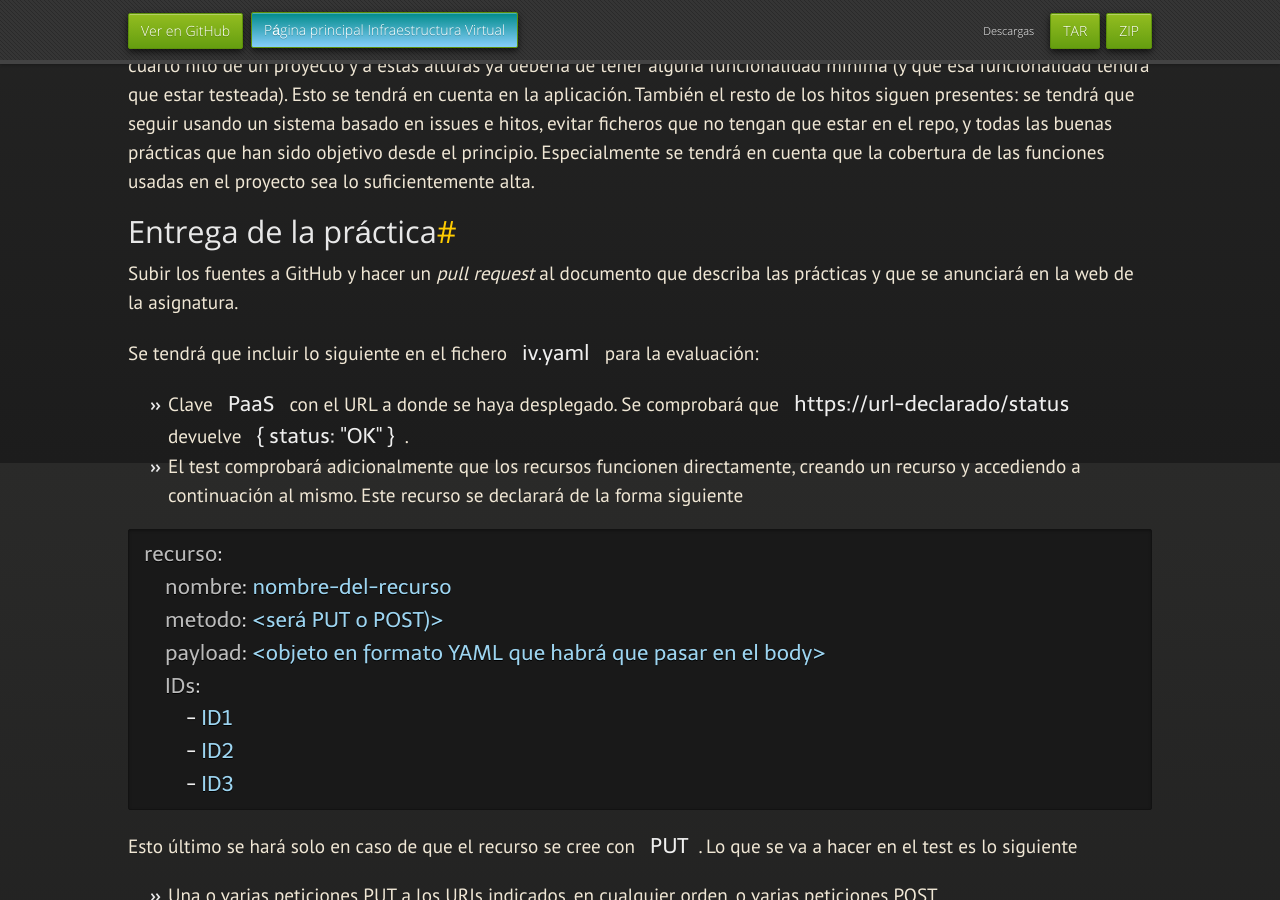
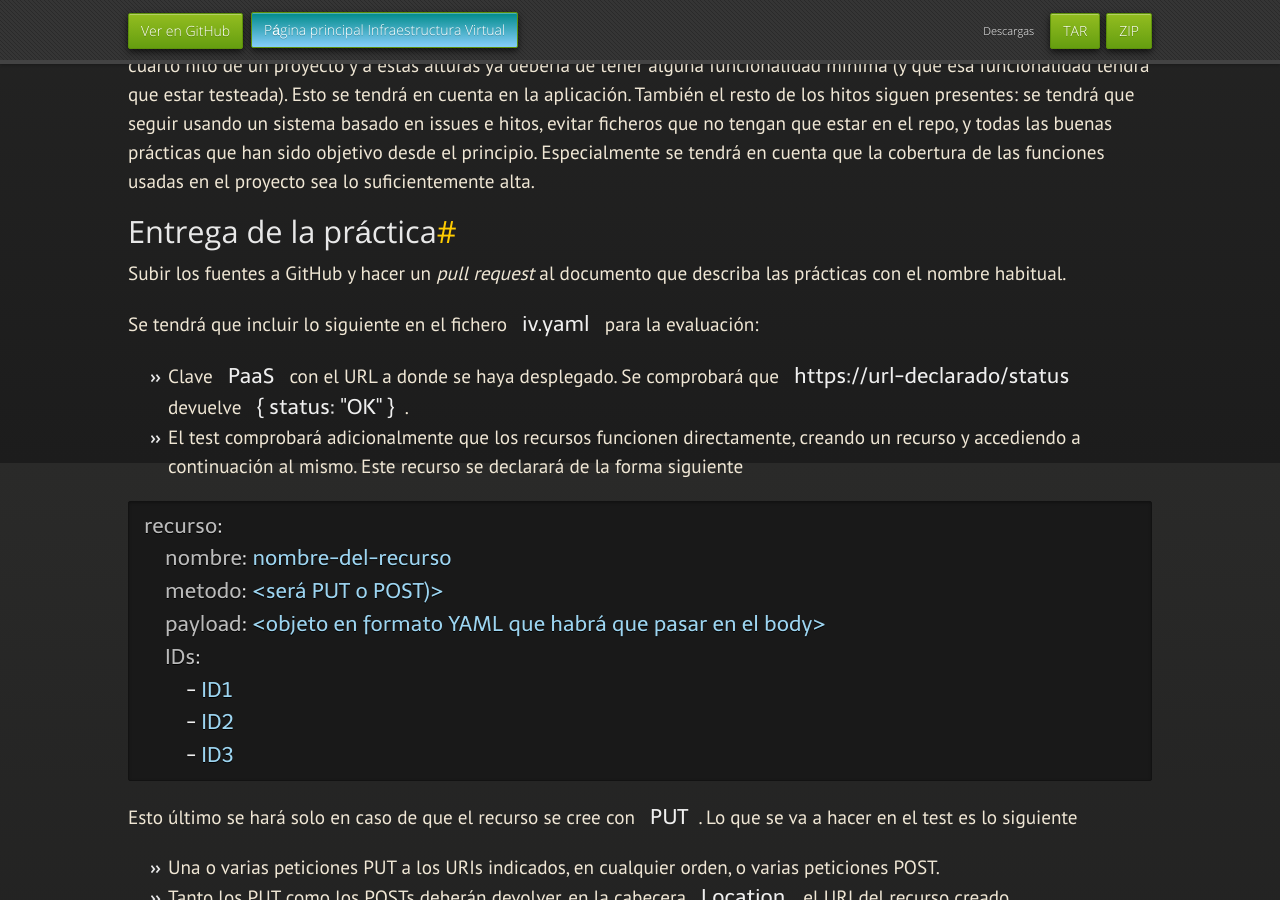
Before and after one commit to JJ/IV, a Jekyll site: the page built from documentos/proyecto/7.PaaS.md, in a window 1280 px wide and 900 px high, scrolled down 1337 px. Built offline with Jekyll 4.4.1, drawn with Linux system fonts in a browser that asks for light colours; nearby versions of some CDN libraries; some web fonts are replaced; our own code applies the rules of GitHub Pages for plain Markdown files.

Commit message:
Sync documentos/proyecto/7.PaaS.md de master a gh-pages

```diff
--- a/documentos/proyecto/7.PaaS.md
+++ b/documentos/proyecto/7.PaaS.md
@@ -83,7 +83,7 @@ funciones usadas en el proyecto sea lo suficientemente alta.
 ## Entrega de la práctica
 
 Subir los fuentes a GitHub y hacer un *pull request* al documento que describa
-las prácticas y que se anunciará en la web de la asignatura.
+las prácticas con el nombre habitual.
 
 Se tendrá que incluir lo siguiente en el fichero `iv.yaml` para la
 evaluación:
```
